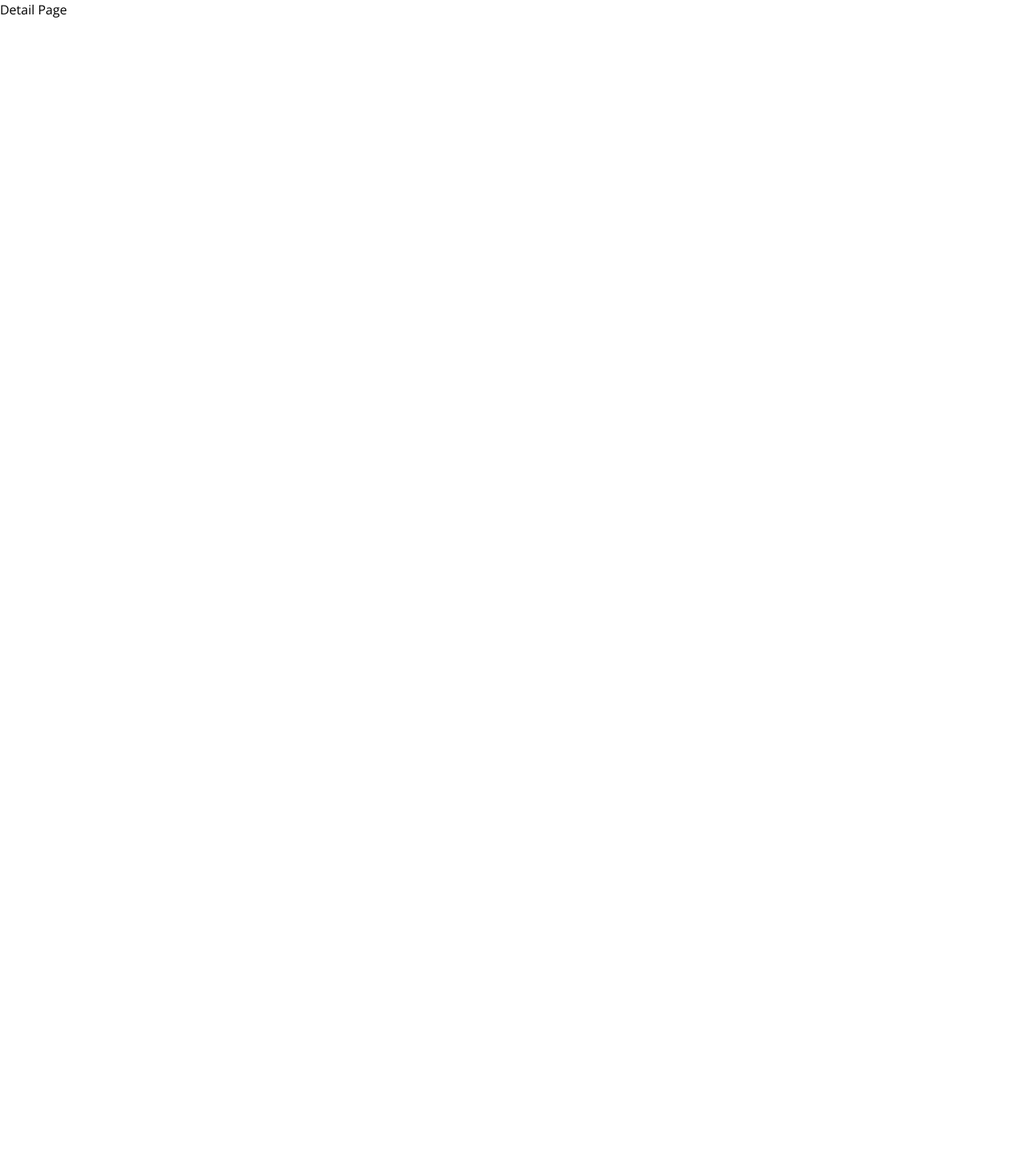
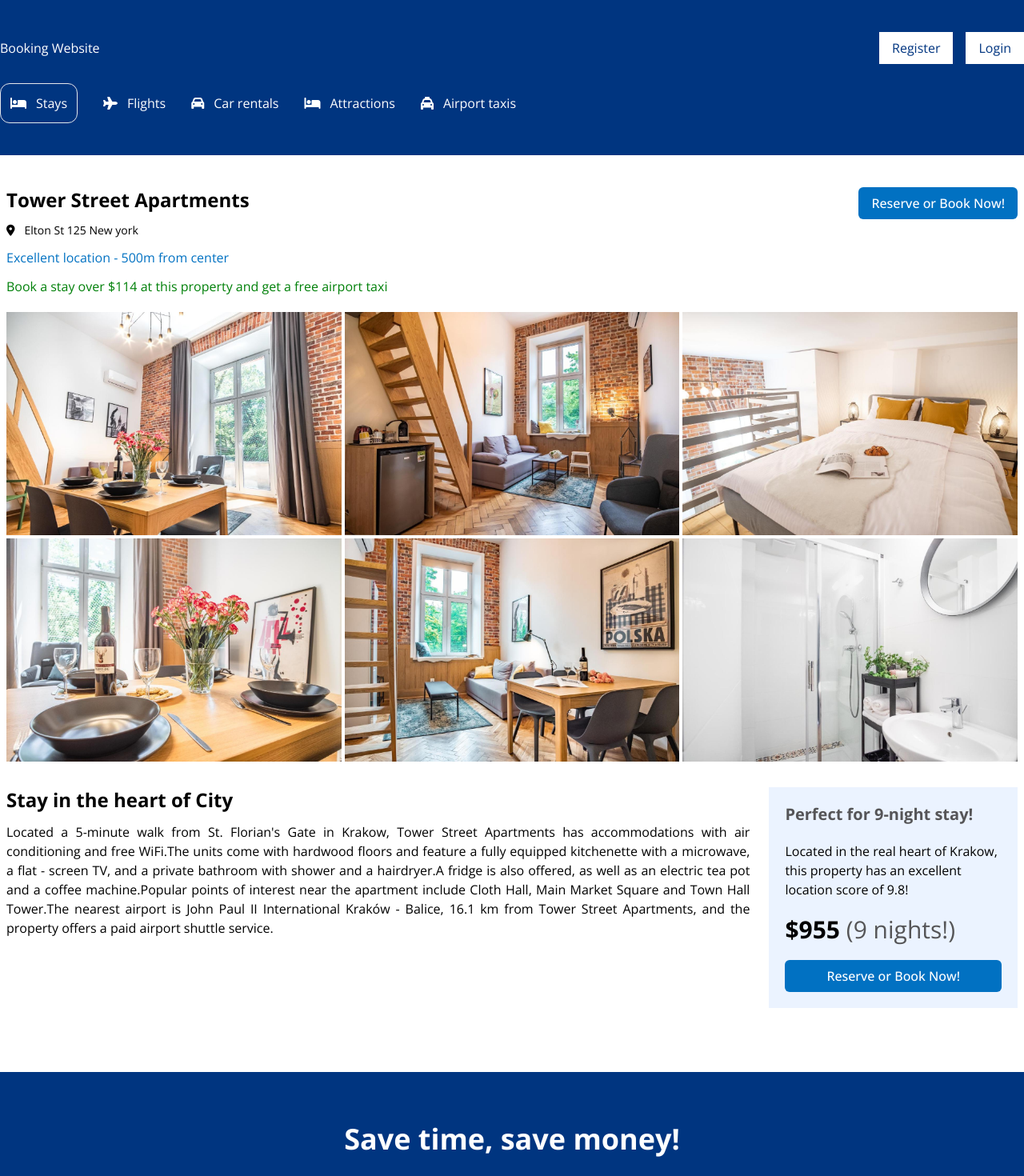
Before and after one commit to NDK1195/Assignment_1-RJS301x_1.0, a React (Vite) app: page /detail in a window 1280 px wide. Shown: the top 1470 px of the page at 80% size. Before the commit the page ends 800 px from the top, so only its background shows below. Built offline with nearby package versions, Linux system fonts and the light colour scheme.

Commit message:
Add Detail page

```diff
--- a/src/pages/home/components/Signup.jsx
+++ b/src/components/SignUp.jsx
@@ -1,8 +1,8 @@
-import Button from "../../../utilities/Button";
-import Input from "../../../utilities/Input";
+import Button from "../utilities/Button";
+import Input from "../utilities/Input";
 export default function SignUp() {
   return (
-    <div className="flex flex-col items-center gap-6 px-2 py-16 text-white lg:px-0">
+    <div className="flex flex-col items-center gap-6 px-2 py-16 text-white lg:px-0 ">
       <h2 className="text-4xl font-bold">Save time, save money!</h2>
       <p>Sign up and we&apos;ll send the best deals to you</p>
       <form action="" className="flex w-[420px] flex-col gap-2 md:flex-row">
--- a/src/pages/detail/Detail.jsx
+++ b/src/pages/detail/Detail.jsx
@@ -1,8 +1,25 @@
+import Footer from "../../components/Footer";
+import Navbar from "../../components/NavBar";
+import SignUp from "../../components/SignUp";
+import detailData from "../../../data/detail.json";
+import DetailContent from "./components/DetailContent";
+
 const Detail = () => {
   return (
-    <div>
-      <h1>Detail Page</h1>
-    </div>
+    <>
+      <header className="mb-10 bg-color-#003580">
+        <Navbar />
+      </header>
+      <section className="container mx-auto mb-20 px-2">
+        <DetailContent {...detailData} />
+      </section>
+      <section className="mb-10 bg-color-#003580 px-2">
+        <SignUp />
+      </section>
+      <footer>
+        <Footer />
+      </footer>
+    </>
   );
 };
 
--- /dev/null
+++ b/src/pages/detail/components/DetailContent.jsx
@@ -0,0 +1,71 @@
+import Button from "../../../utilities/Button";
+
+export default function DetailContent({
+  name,
+  address,
+  distance,
+  price,
+  photos,
+  title,
+  description,
+  nine_night_price,
+}) {
+  return (
+    <div className="flex flex-col gap-5">
+      <div className="flex flex-col justify-between gap-3 md:flex-row">
+        <div className="flex flex-col gap-3">
+          <h2 className="text-2xl font-bold">{name}</h2>
+          <p className="text-sm">
+            <span className="mr-3">
+              <i className="fa-solid fa-location-dot"></i>
+            </span>
+            {address}
+          </p>
+          <p className="text-[#0171c2]">{distance}</p>
+          <p className="text-[#018009]">{price}</p>
+        </div>
+        <div className="">
+          <Button className="rounded-md bg-[#0171c2] font-medium text-white hover:bg-color-#003580">
+            Reserve or Book Now!
+          </Button>
+        </div>
+      </div>
+      {/* Name and location */}
+      <div className="mb-3 grid grid-cols-1 gap-1 md:grid-cols-2 lg:grid-cols-3">
+        {photos.map((photo, index) => {
+          return (
+            <div key={index}>
+              <img src={photo} alt="Hotel photo" />
+            </div>
+          );
+        })}
+      </div>
+      {/* Images */}
+      <div className="flex flex-col gap-6 md:flex-row">
+        <div className="basis-3/4">
+          <h2 className="mb-3 text-2xl font-bold">{title}</h2>
+          <p className="text-justify">{description}</p>
+        </div>
+        <div className="flex basis-1/4 flex-col gap-5 bg-[#ebf3ff] p-5">
+          <h3 className="text-xl font-bold text-[#555557]">
+            Perfect for 9-night stay!
+          </h3>
+          <p>
+            Located in the real heart of Krakow, this property has an excellent
+            location score of 9.8!
+          </p>
+          <p className="text-3xl text-[#555557]">
+            <span className="font-bold text-black">
+              &#36;{nine_night_price}
+            </span>{" "}
+            (9 nights!)
+          </p>
+          <Button className="rounded-md bg-[#0171c2] font-medium text-white hover:bg-color-#003580">
+            Reserve or Book Now!
+          </Button>
+        </div>
+      </div>
+      {/* Description and price */}
+    </div>
+  );
+}
--- a/src/pages/home/Home.jsx
+++ b/src/pages/home/Home.jsx
@@ -1,7 +1,7 @@
 import List from "./components/List";
 import Header from "./components/Header";
 import Navbar from "../../components/NavBar";
-import SignUp from "./components/SignUp";
+import SignUp from "../../components/SignUp";
 import Footer from "../../components/Footer";
 
 const Home = () => {
--- a/src/pages/search/Search.jsx
+++ b/src/pages/search/Search.jsx
@@ -7,7 +7,6 @@ const Search = () => {
   return (
     <>
       <header className="mb-10 bg-color-#003580">
-        {" "}
         <Navbar />
       </header>
       <section className="container mx-auto mb-28 flex flex-col gap-4 px-2 lg:flex-row">
```
